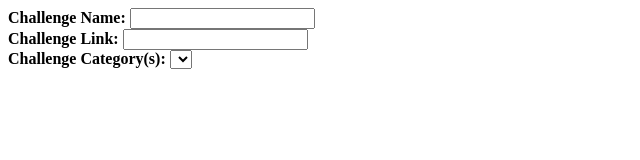
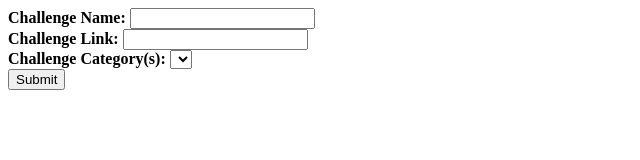
Before and after one commit to kwang429/random-challenge, a React app: page / in a window 1280 px wide. Shown: the top 160 px of the page, without its empty margins (0-640 px from the left). Built offline with nearby package versions, Linux system fonts and the light colour scheme; the HTML template or start-up script is replaced by a standard one.

Commit message:
Try out react hooks on text input

```diff
--- a/client/src/components/Form.jsx
+++ b/client/src/components/Form.jsx
@@ -9,11 +9,11 @@ function Form() {
     <div>
       <div>
         <b>Challenge Name: </b>
-        <input></input>
+        <input onChange={e => setName(e.target.value)}></input>
       </div>
       <div>
         <b>Challenge Link: </b>
-        <input></input>
+        <input onChange={e => setLink(e.target.value)}></input>
       </div>
       <div>
         <b>Challenge Category(s): </b>
@@ -21,6 +21,13 @@ function Form() {
           <option></option>
         </select>
       </div>
+      <div>
+        <button
+          onClick={() => console.log(`You're submitting ${name} and ${link}`)}
+        >
+          Submit
+        </button>
+      </div>
     </div>
   );
 }
```
